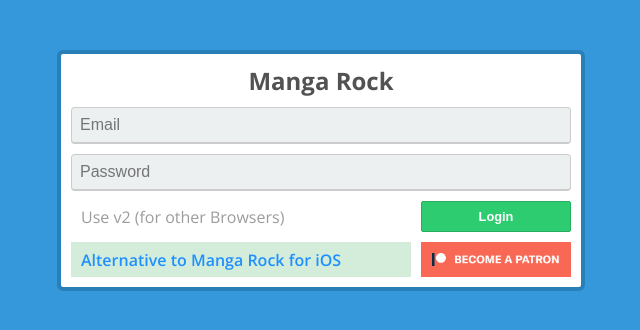
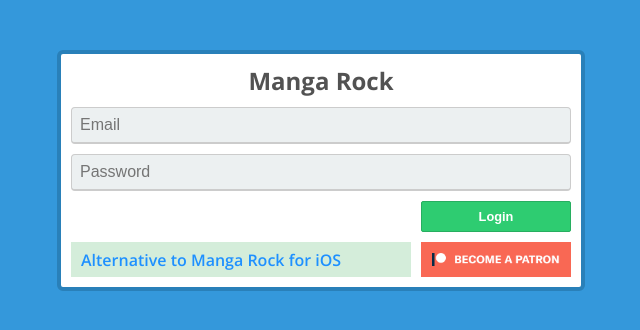
Before and after one commit to FaizanDurrani/MR-to-MangaDex, a website with bundled scripts: page index.html in a window 1280 px wide. Shown: the whole page, without its empty margins (319-959 px from the left). Built offline with nearby package versions, Linux system fonts and the light colour scheme.

Commit message:
removing v2 until its fixed

```diff
--- a/index.html
+++ b/index.html
@@ -352,8 +352,8 @@
             <input type="password" name="password" placeholder="Password" class="input" id="pass" />
 
             <div class="hstack padding-top">
-                <a href="v2/index.html" class="padding-horizontal align-center link-hint">Use v2 (for other
-                    Browsers)</a>
+                <!-- <a href="v2/index.html" class="padding-horizontal align-center link-hint">Use v2 (for other
+                    Browsers)</a> -->
                 <div class="spacer"></div>
                 <button onclick="exportList()" class="btn">Login</button>
             </div>
```
